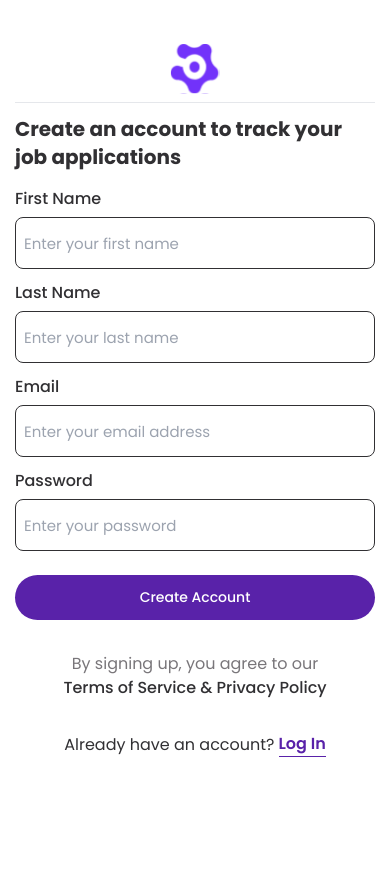
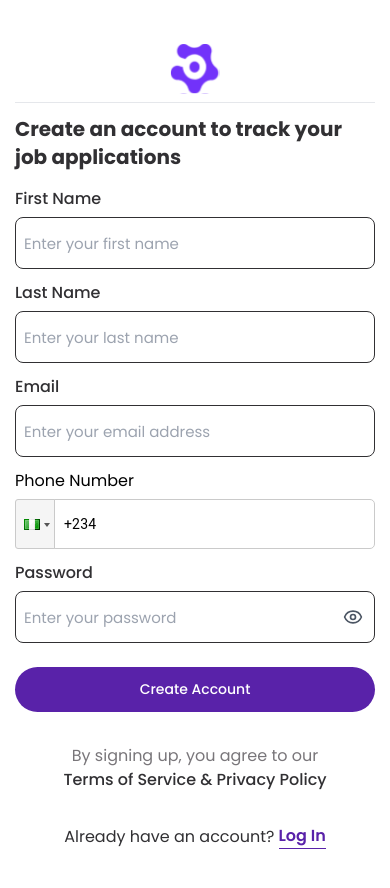
Before and after one commit to tosinxt/japatest, a Next.js app: page /signup in a window 390 px wide. Before the commit the page ends 844 px from the top, so only its background shows below. Built offline with nearby package versions, Linux system fonts and the light colour scheme.

Commit message:
added phone numner input

```diff
--- a/app/(auth)/signup/page.js
+++ b/app/(auth)/signup/page.js
@@ -1,7 +1,10 @@
 "use client";
 import Link from "next/link";
-import React from "react";
-import { useForm } from "react-hook-form";
+import PhoneInput from "react-phone-input-2";
+import "react-phone-input-2/lib/style.css";
+import React, { useState } from "react";
+import { Eye, EyeOff } from "lucide-react";
+import { useForm, Controller } from "react-hook-form";
 import Button from "../component/button";
 import Heading from "../component/heading";
 import { useRouter } from "next/navigation";
@@ -11,11 +14,14 @@ const SignUp = () => {
   const {
     register,
     reset,
+
     handleSubmit,
+    control,
     getValues,
     formState: { isSubmitting, isSubmitted, errors },
   } = useForm();
 
+  const [showPassword, setShowPassword] = useState(false);
   const signUpUser = useJapaStore((state) => state.register);
   const route = useRouter();
 
@@ -23,6 +29,7 @@ const SignUp = () => {
     const data = {
       first_name: getValues("fName"),
       last_name: getValues("lName"),
+      phone_number: getValues("PhoneNumber"),
       email: getValues("email"),
       pass_word: getValues("password"),
     };
@@ -97,14 +104,36 @@ const SignUp = () => {
             />
           </div>
           <div className="flex flex-col gap-[6px]">
+            <label>Phone Number</label>
+            <Controller
+              name="phoneNumber"
+              control={control}
+              rules={{ required: "Phone number is required" }}
+              render={({ field }) => (
+                <PhoneInput
+                  country="ng"
+                  value={field.value}
+                  onChange={(value) => field.onChange(value)}
+                  placeholder="Enter phone number"
+                  enableSearch={true}
+                  disableDropdown={false}
+                  inputStyle={{ width: "100%", height: "50px" }}
+                />
+              )}
+            />
+            {errors.phoneNumber && <p>{errors.phoneNumber.message}</p>}
+          </div>
+          <div className="flex flex-col gap-[6px] relative">
             <label
               htmlFor="password"
               className="text-textDefault text-base font-[500]"
             >
               Password
             </label>
+
+            <div className="relative">
               <input
-              type="password"
+                type={showPassword ? "text" : "password"}
                 name="password"
                 placeholder="Enter your password"
                 {...register("password", {
@@ -116,8 +145,17 @@ const SignUp = () => {
                       "Password must be at least 8 characters long, include uppercase and lowercase letters, a number, and a special character",
                   },
                 })}
-              className="border-[1.5px] border-textDefault h-[52px] pl-2 rounded-lg text-[15px]"
+                className="border-[1.5px] border-textDefault h-[52px] pl-2 pr-10 rounded-lg text-[15px] w-full"
               />
+
+              <button
+                type="button"
+                onClick={() => setShowPassword(!showPassword)}
+                className="absolute right-3 top-1/2 transform -translate-y-1/2 text-gray-600"
+              >
+                {showPassword ? <EyeOff size={20} /> : <Eye size={20} />}
+              </button>
+            </div>
 
             {errors.password && (
               <span className="text-[12.5px] opacity-50">
--- a/app/store/store.js
+++ b/app/store/store.js
@@ -48,9 +48,21 @@ const useJapaStore = create(
       // isUserSignedIn: (signedIn) => set({signedIn: signedIn}),
 
       //sign up
-      register: async ({ first_name, last_name, email, pass_word }) => {
+      register: async ({
+        first_name,
+        last_name,
+        email,
+        phone_number,
+        pass_word,
+      }) => {
         try {
-          const data = { first_name, last_name, email, pass_word };
+          const data = {
+            first_name,
+            last_name,
+            email,
+            phone_number,
+            pass_word,
+          };
           set({ loading: true });
           const response = await axios.post(SIGN_UP, data);
           toast.success(response.data.message);
--- a/package.json
+++ b/package.json
@@ -15,10 +15,12 @@
     "aos": "^2.3.4",
     "axios": "^1.7.3",
     "js-cookie": "^3.0.5",
+    "lucide-react": "^0.483.0",
     "next": "14.2.5",
     "react": "^18",
     "react-dom": "^18",
     "react-hook-form": "^7.52.1",
+    "react-phone-input-2": "^2.15.1",
     "react-select": "^5.8.0",
     "react-star-ratings": "^2.3.0",
     "react-toastify": "^10.0.5",
```
Also changed, not shown: 2 other files (tests, documents, lock files or other folders). Lines whose indentation alone changed are shown as unchanged.
